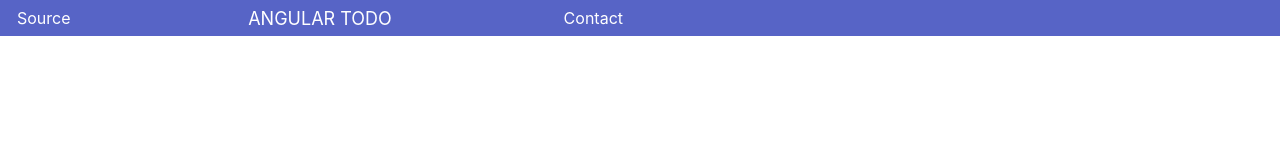
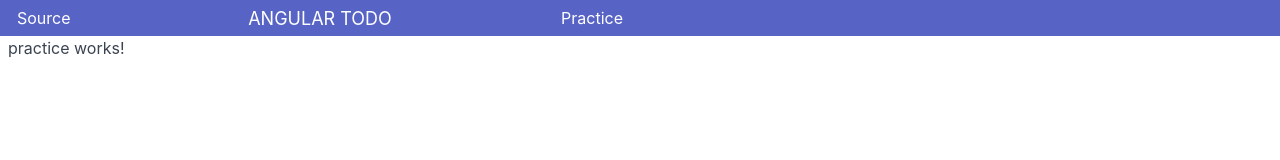
Before and after one commit to elias-garcia/angular-todo, an Angular app: page /practice in a window 1280 px wide. Before the commit this address led to /. Shown: the top 160 px of the page. Built offline with nearby package versions, Linux system fonts and the light colour scheme.

Commit message:
Practice module added

```diff
--- a/package.json
+++ b/package.json
@@ -5,7 +5,7 @@
   "scripts": {
     "ng": "ng",
     "start": "ng serve --o true",
-    "build": "ng build",
+    "build": "ng build --prod",
     "test": "ng test",
     "lint": "ng lint",
     "e2e": "ng e2e"
--- a/src/app/app.module.ts
+++ b/src/app/app.module.ts
@@ -4,6 +4,7 @@ import { TodosModule } from './todos/todos.module';
 import { AppRoutingModule } from './app.routing.module';
 import { CoreModule } from './core/core.module';
 import { AppComponent } from './app.component';
+import { PracticeModule } from './practice/practice.module';
 
 @NgModule({
   declarations: [
@@ -13,6 +14,7 @@ import { AppComponent } from './app.component';
     BrowserModule,
     CoreModule,
     AppRoutingModule,
+    PracticeModule,
     TodosModule
   ],
   providers: [],
--- a/src/app/core/navbar/navbar.component.html
+++ b/src/app/core/navbar/navbar.component.html
@@ -8,7 +8,7 @@
         <a routerLink="/todos" class="navbar-brand mr-10">ANGULAR TODO</a>
       </section>
       <section class="navbar-section">
-        <a href="#" class="btn btn-link">Contact</a>
+        <a routerLink="/practice" class="btn btn-link">Practice</a>
       </section>
     </header>
   </div>
--- /dev/null
+++ b/src/app/practice/practice.component.html
@@ -0,0 +1,3 @@
+<p>
+  practice works!
+</p>
--- /dev/null
+++ b/src/app/practice/practice.component.ts
@@ -0,0 +1,15 @@
+import { Component, OnInit } from '@angular/core';
+
+@Component({
+  selector: 'app-practice',
+  templateUrl: './practice.component.html',
+  styleUrls: ['./practice.component.css']
+})
+export class PracticeComponent implements OnInit {
+
+  constructor() { }
+
+  ngOnInit() {
+  }
+
+}
--- a/src/index.html
+++ b/src/index.html
@@ -2,7 +2,7 @@
 <html>
 <head>
   <meta charset="utf-8">
-  <title>angular-todo</title>
+  <title>Angular Todo</title>
   <base href="/">
   <meta name="viewport" content="width=device-width, initial-scale=1">
   <link rel="icon" type="image/x-icon" href="favicon.ico">
```
Also changed, not shown: src/app/app.routing.module.ts (+4 -3 lines), src/app/practice/practice.module.ts (added, +11 -0 lines), src/app/practice/practice.component.css (added), 1 other file (tests, documents, lock files or other folders).
